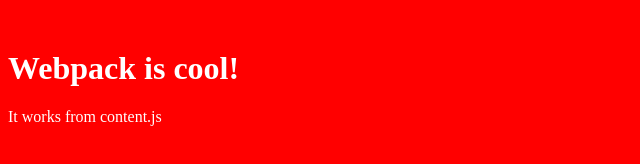
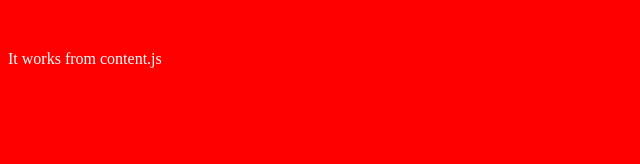
Before and after one commit to A1ex5andr/webpackTest, a website with bundled scripts: page index.html in a window 1280 px wide. Shown: the whole page, without its empty margins (0-640 px from the left). Built offline with nearby package versions, Linux system fonts and the light colour scheme.

Commit message:
add readme

```diff
--- a/index.html
+++ b/index.html
@@ -5,9 +5,6 @@
         <title>webpack test</title>
     </head>
     <body>
-
-        <h1>Webpack is cool!</h1>
-
         <script type="text/javascript" src="bundle.js"></script>
     </body>
 </html>
```
Also changed, not shown: readme.md.
